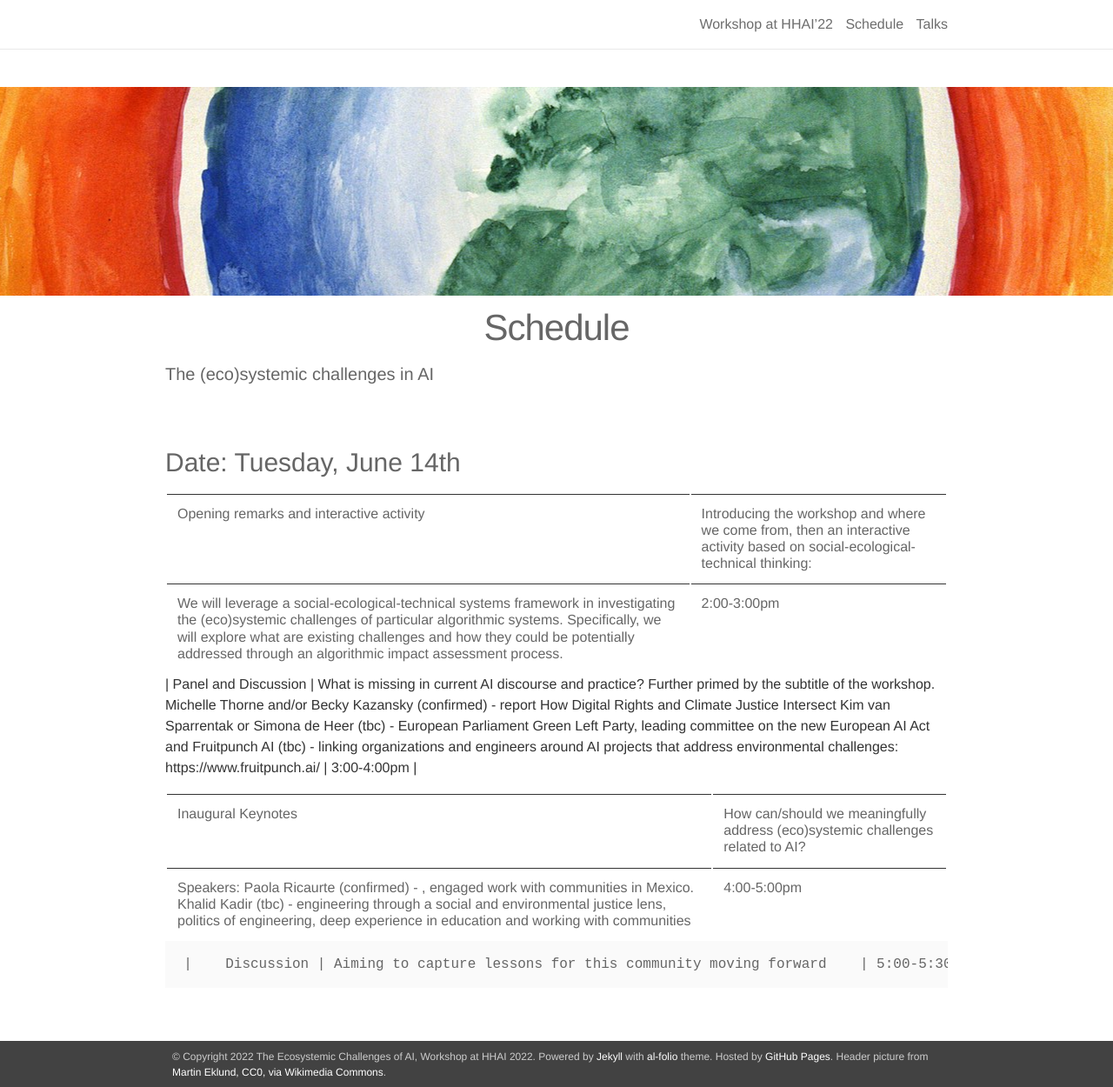
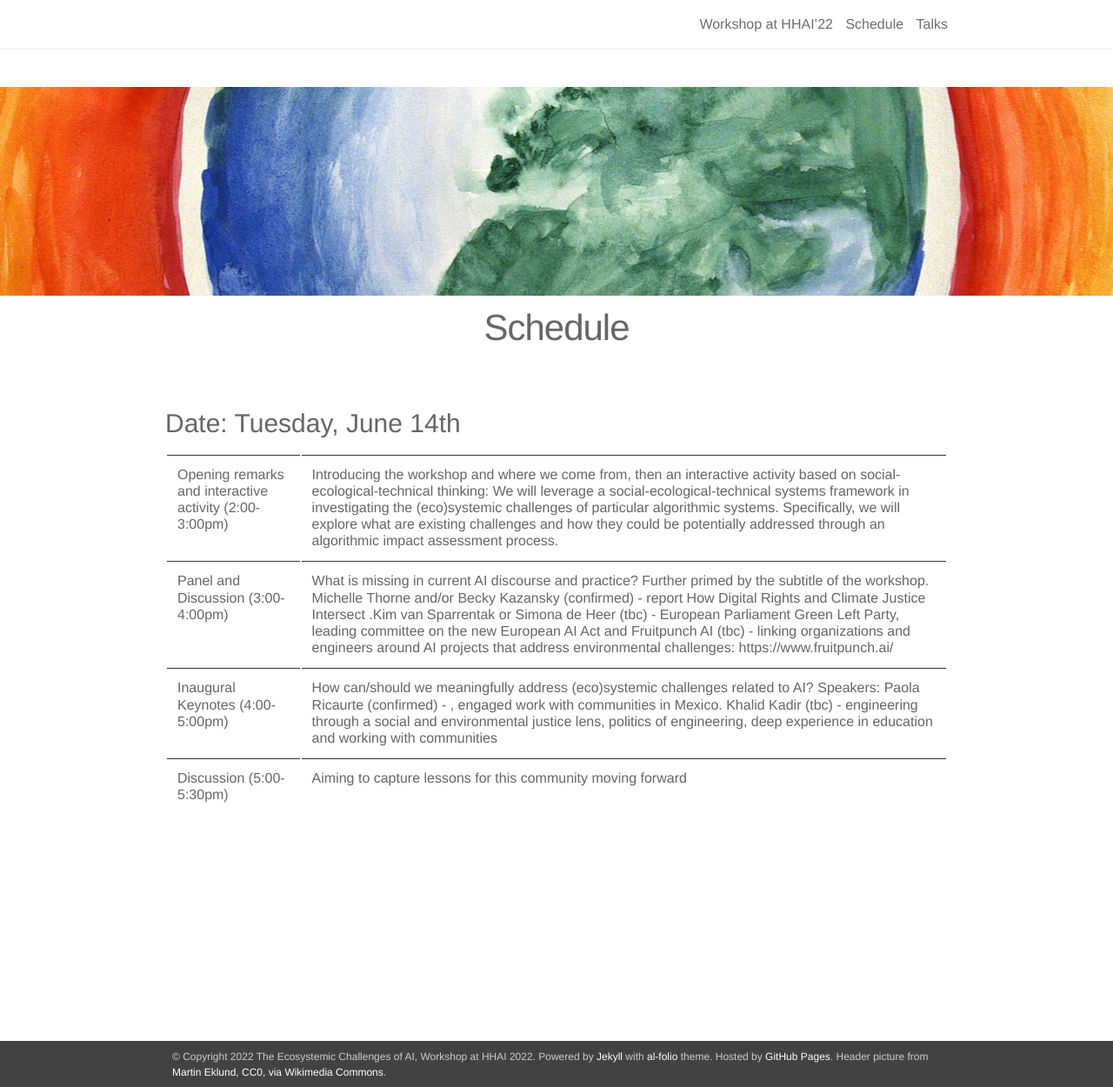
Before and after one commit to himeetshci/himeetshci.github.io, a Jekyll site: the page built from _pages/02_schedule.md, in a window 1280 px wide and 1250 px high. Shown: the whole window at 87% size. Built offline with Jekyll 4.4.1, drawn with Linux system fonts in a browser that asks for light colours; nearby versions of some CDN libraries.

Commit message:
yet another try

```diff
--- a/_pages/02_schedule.md
+++ b/_pages/02_schedule.md
@@ -2,23 +2,13 @@
 layout: page
 permalink: /schedule/
 title: Schedule
-description: The (eco)systemic challenges in AI
+description:
 ---
 
 ### Date: Tuesday, June 14th
 
 
-   | Opening remarks and interactive activity  |  Introducing the workshop and where we come from, then an interactive activity based on social-ecological-technical thinking:
-     We will leverage a social-ecological-technical systems framework in investigating the (eco)systemic challenges of particular algorithmic systems. Specifically, we will explore what are existing challenges and how they could be potentially addressed through an algorithmic impact assessment process.  | 2:00-3:00pm |
-
-
-   |  Panel and Discussion  | What is missing in current AI discourse and practice? Further primed by the subtitle of the workshop.
-        Michelle Thorne and/or Becky Kazansky (confirmed) - report How Digital Rights and Climate Justice Intersect
-        Kim van Sparrentak or Simona de Heer (tbc) - European Parliament Green Left Party, leading committee on the new European AI Act and
-        Fruitpunch AI (tbc) - linking organizations and engineers around AI projects that address environmental challenges: https://www.fruitpunch.ai/     | 3:00-4:00pm |
-
-   | Inaugural Keynotes  | How can/should we meaningfully address (eco)systemic challenges related to AI?
-        Speakers: Paola Ricaurte (confirmed) - , engaged work with communities in Mexico. Khalid Kadir (tbc) - engineering through a social and environmental justice lens, politics of engineering, deep experience in education and working with communities | 4:00-5:00pm |
-
-
-    |    Discussion | Aiming to capture lessons for this community moving forward    | 5:00-5:30pm |
+   | Opening remarks and interactive activity (2:00-3:00pm)  |  Introducing the workshop and where we come from, then an interactive activity based on social-ecological-technical thinking: We will leverage a social-ecological-technical systems framework in investigating the (eco)systemic challenges of particular algorithmic systems. Specifically, we will explore what are existing challenges and how they could be potentially addressed through an algorithmic impact assessment process.  |
+ |  Panel and Discussion (3:00-4:00pm) | What is missing in current AI discourse and practice? Further primed by the subtitle of the workshop. Michelle Thorne and/or Becky Kazansky (confirmed) - report How Digital Rights and Climate Justice Intersect .Kim van Sparrentak or Simona de Heer (tbc) - European Parliament Green Left Party, leading committee on the new European AI Act and Fruitpunch AI (tbc) - linking organizations and engineers around AI projects that address environmental challenges: https://www.fruitpunch.ai/  |
+   | Inaugural Keynotes (4:00-5:00pm)  | How can/should we meaningfully address (eco)systemic challenges related to AI? Speakers: Paola Ricaurte (confirmed) - , engaged work with communities in Mexico. Khalid Kadir (tbc) - engineering through a social and environmental justice lens, politics of engineering, deep experience in education and working with communities |
+    |    Discussion  (5:00-5:30pm) | Aiming to capture lessons for this community moving forward    |
```
